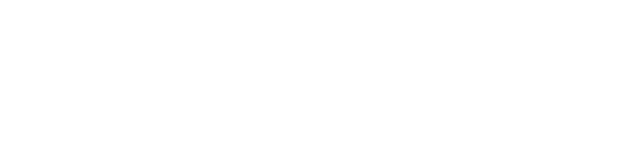
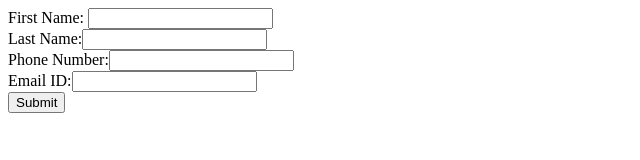
Before and after one commit to acciojob/form-login-2-harshit1255, a website: page main.html in a window 1280 px wide. Shown: the whole page, without its empty margins (0-640 px from the left). Drawn offline with Linux system fonts and the light colour scheme.

Commit message:
created a submission

```diff
--- a/main.html
+++ b/main.html
@@ -8,6 +8,14 @@
 
 <body>
 	<!-- the entire body must be written by student -->
+	<form>
+		<label for='fname'>First Name:</label> <input type ='text' id ='fname'><br>
+		<label for='lname'>Last Name:</label><input type ='text' id ='lname'><br>
+		<label for='number'>Phone Number:</label><input type ='number' id ='number'><br>
+		<label for='email'>Email ID:</label><input type ='email' id ='email'><br>
+			<button>Submit</button>
+
+	</form>
     <script type="text/javascript" src="./script.js">
 </script>
 
--- a/script.js
+++ b/script.js
@@ -1 +1,6 @@
 //your JS code here. If required.
+const form = document.querySelector('form');
+form.addEventListener('submit',(e)=>{
+	e.preventDefault();
+	alert(`First Name: ${form.fname.value}\nLast Name: ${form.lname.value}\nPhone Number: ${form.number.value}\nEmail ID: ${form.email.value}`)
+})
```
